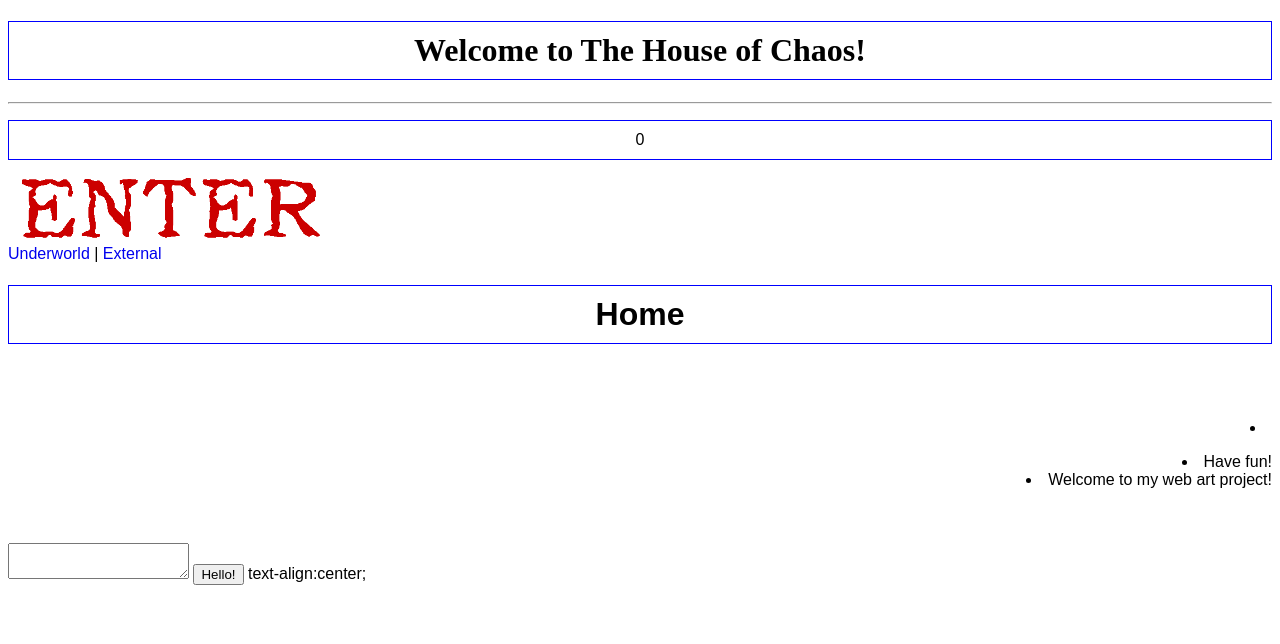
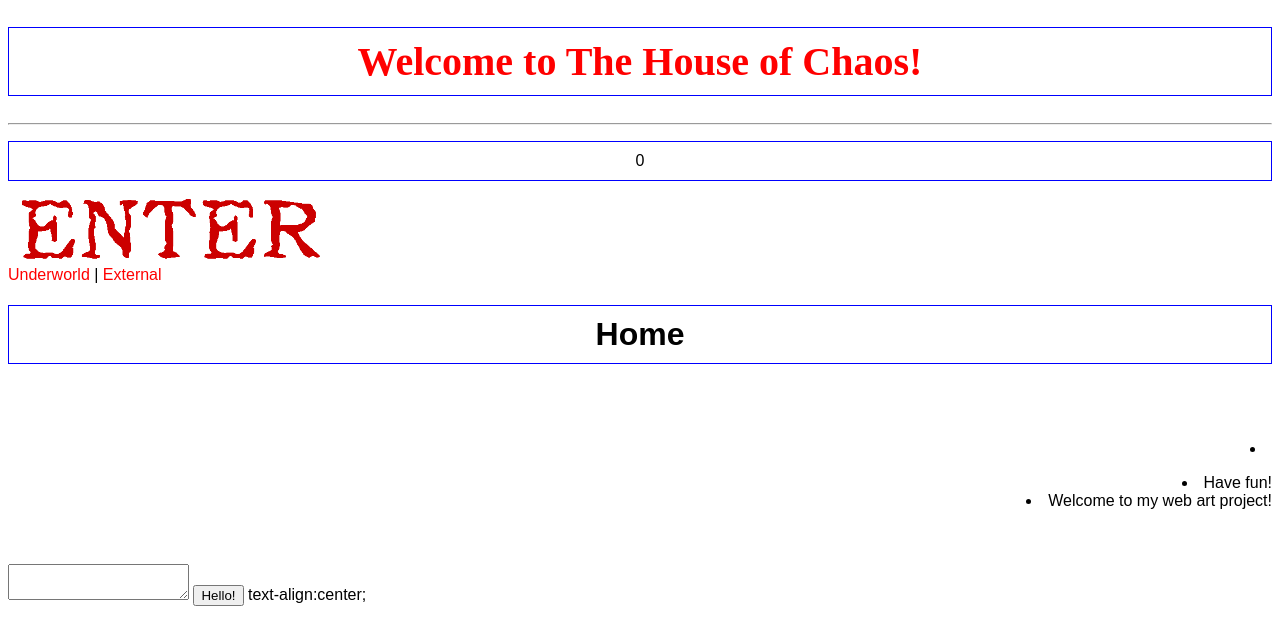
Before and after one commit to tom-999111/ma1800-code, a plain HTML site: page MOHAMMAD OFFICAL ASSIGNMENT/page1.html in a window 1280 px wide. Drawn offline with Linux system fonts and the light colour scheme.

Commit message:
Add files via upload

```diff
--- a/MOHAMMAD OFFICAL ASSIGNMENT/page1-style.css
+++ b/MOHAMMAD OFFICAL ASSIGNMENT/page1-style.css
@@ -8,10 +8,10 @@ h1, p {
     border: 1px solid blue;
 }
 
-.h1 { font-size: 999px;
+.heading { font-size: 40px;
     font-family:Verdana, Geneva, Tahoma, sans-serif;
     color: red;
-    position:unset
+    text-align: center;
 }
 
 body { font-family: sans-serif; }
@@ -20,8 +20,9 @@ body { font-family: sans-serif; }
 a { text-decoration: none; }
 a:hover { text-decoration: underline; }
 
-.h1 {
-  text-align: center;
+.heading:hover {
+  font-size: 80px;
+
 }
 
 li {
@@ -29,3 +30,7 @@ li {
 text-align: right;
 
 }
+
+a {
+    color:red;
+}
--- a/MOHAMMAD OFFICAL ASSIGNMENT/page1.html
+++ b/MOHAMMAD OFFICAL ASSIGNMENT/page1.html
@@ -11,7 +11,7 @@
 
 <body>
 
-  <h1 style="font-family:times new roman">Welcome to The House of Chaos!</h1>
+  <h1 class="heading" style="font-family:times new roman"><a href="page2.html">Welcome to The House of Chaos!</a></h1>
 
    <hr>
 
```
